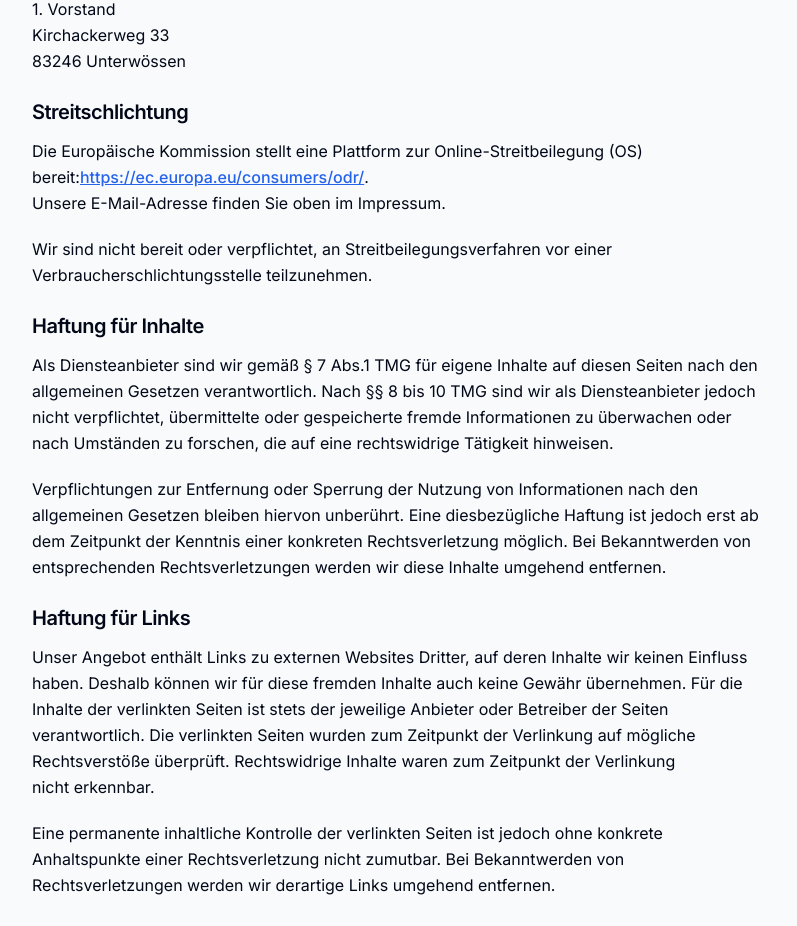
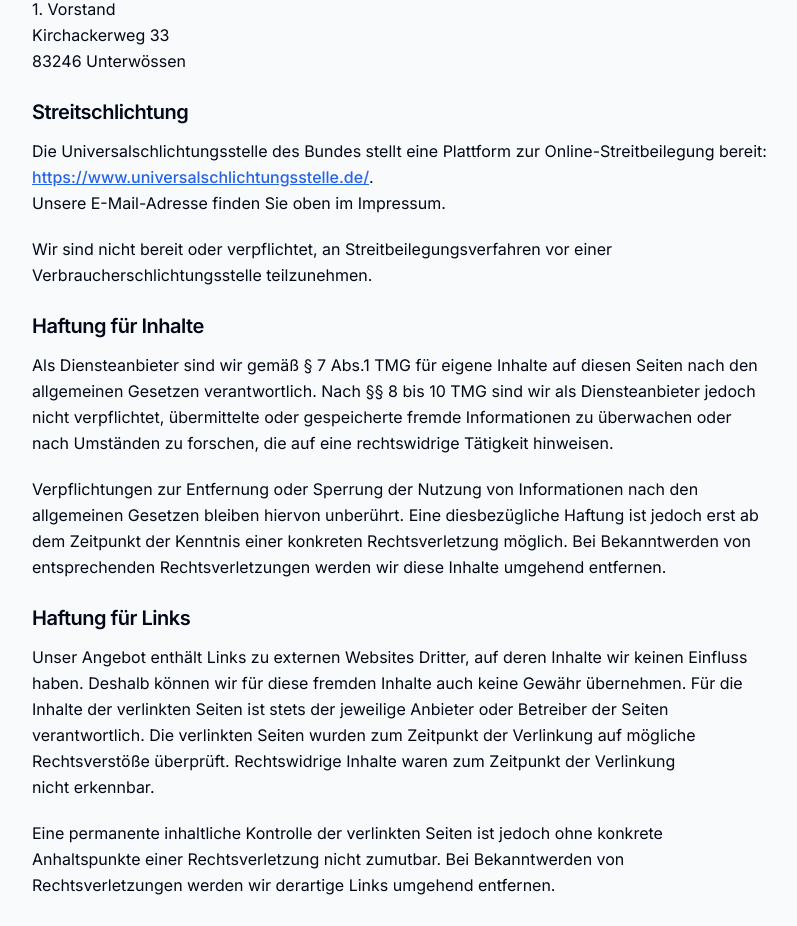
Before and after one commit to SteevieB/tennis, a Next.js app: page /impressum in a window 1280 px wide. Shown: the part 800-1726 px from the top of the page, without its empty margins (240-1037 px from the left). Built offline with nearby package versions, Linux system fonts and the light colour scheme; no server answers.

Commit message:
Redaktionelles Update 2

```diff
--- a/src/app/impressum/page.tsx
+++ b/src/app/impressum/page.tsx
@@ -52,8 +52,8 @@ export default function ImpressumPage() {
           <section>
             <h2 className="text-xl font-semibold mt-6 mb-3">Streitschlichtung</h2>
             <p className="mb-4">
-              Die Europäische Kommission stellt eine Plattform zur Online-Streitbeilegung (OS) bereit:
-              <a href="https://ec.europa.eu/consumers/odr/" className="text-primary hover:underline">https://ec.europa.eu/consumers/odr/</a>.<br />
+              Die Universalschlichtungsstelle des Bundes stellt eine Plattform zur Online-Streitbeilegung bereit:<br/>
+              <a href="https://www.universalschlichtungsstelle.de/" className="text-primary hover:underline">https://www.universalschlichtungsstelle.de/</a>.<br />
               Unsere E-Mail-Adresse finden Sie oben im Impressum.
             </p>
             <p className="mb-4">
```
